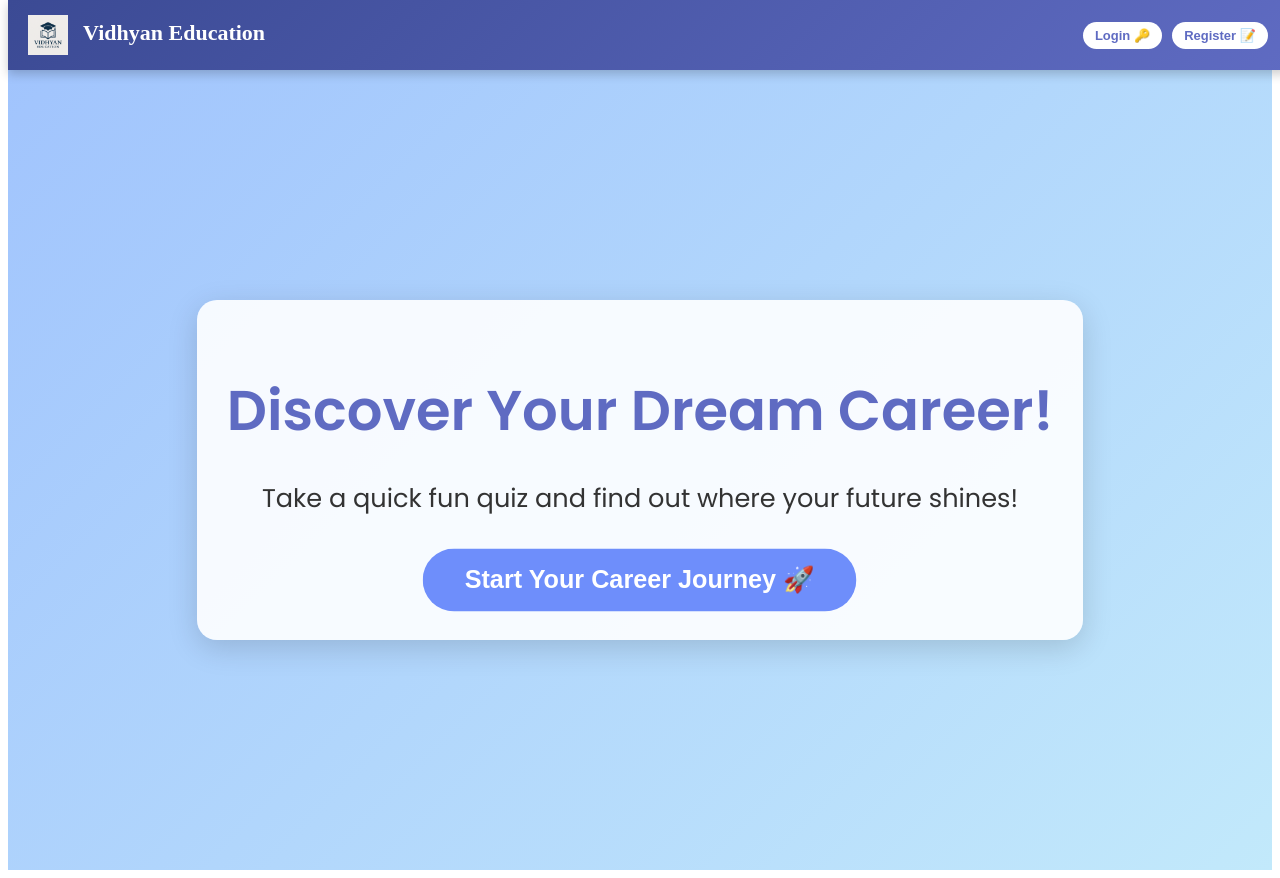
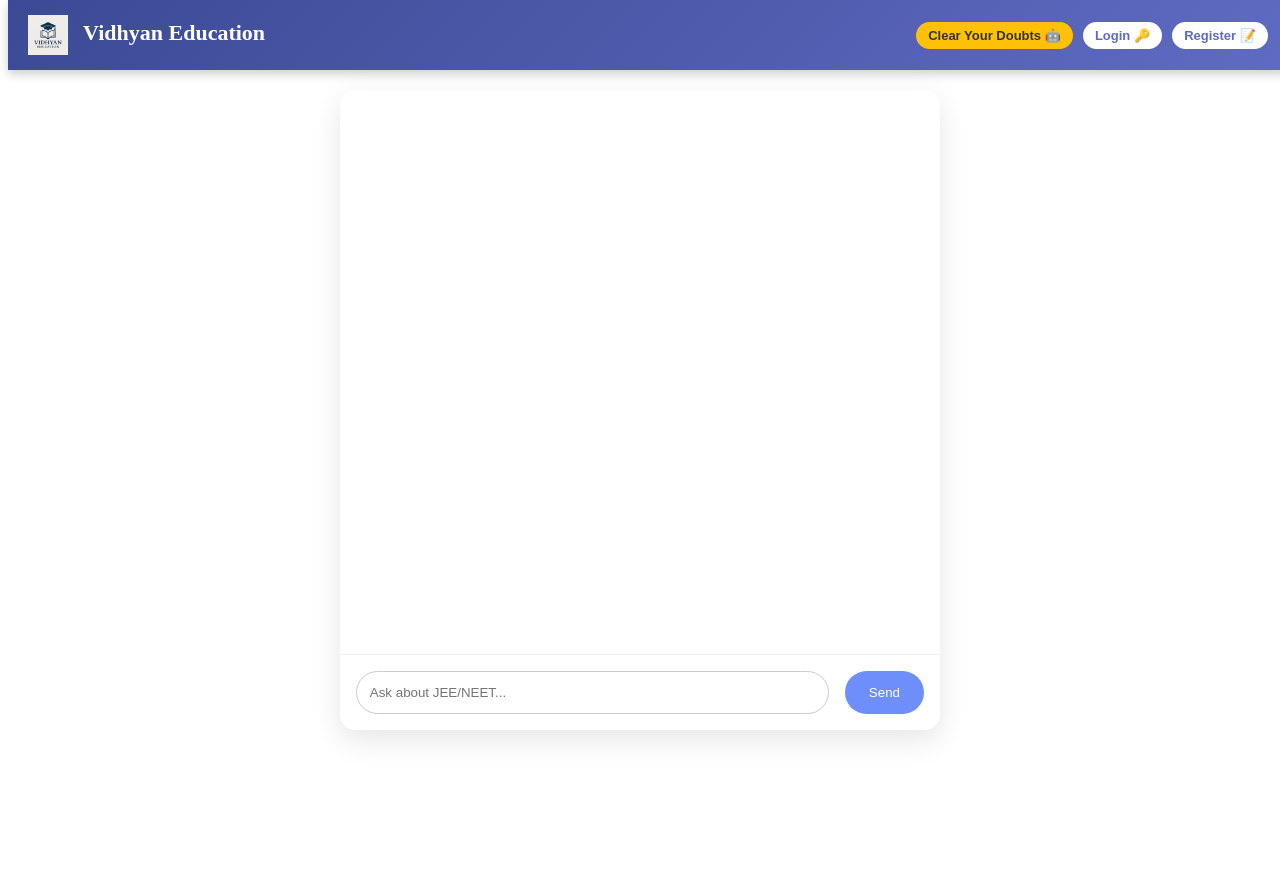
Before and after one commit to Hri-tha/Vidhyan-Education-Frontend, an Angular app: page /chatbot in a window 1280 px wide. Before the commit this address led to /. After the commit the page ends 800 px from the top, so only its background shows below. Built offline with nearby package versions, Linux system fonts and the light colour scheme.

Commit message:
Added chatbot

```diff
--- /dev/null
+++ b/src/app/chat.service.ts
@@ -0,0 +1,34 @@
+import { HttpClient } from '@angular/common/http';
+import { Injectable } from '@angular/core';
+
+@Injectable({
+  providedIn: 'root'
+})
+export class ChatService {
+
+  constructor(private http: HttpClient) {}
+
+  // askQuestion(question: string) {
+  //   return this.http.post<{ answer: string }>('https://vidhyan-education-backend.onrender.com/api/chat', { question });
+  // }
+
+  // askQuestion(question: string) {
+  //   return this.http.post<{ answer: string }>('http://localhost:3000/api/chat', { question });
+  // }
+
+  // chat.service.ts
+askQuestion(question: string) {
+  return this.http.post<{ answer: string }>('http://localhost:3000/api/chat', {
+    question
+  });
+}
+
+// Add admin methods
+getAllFAQs() {
+  return this.http.get<any[]>('http://localhost:3000/api/faqs');
+}
+
+addFAQ(newFAQ: any) {
+  return this.http.post('http://localhost:3000/api/faqs', newFAQ);
+}
+}
--- /dev/null
+++ b/src/app/chatbot/chatbot.component.html
@@ -0,0 +1,12 @@
+<div class="chat-container">
+    <div class="messages">
+      <div *ngFor="let message of messages" [ngClass]="message.sender">
+        {{ message.text }}
+      </div>
+    </div>
+
+    <div class="input-area">
+      <input [(ngModel)]="userInput" (keyup.enter)="sendMessage()" placeholder="Ask about JEE/NEET..." />
+      <button (click)="sendMessage()">Send</button>
+    </div>
+  </div>
--- /dev/null
+++ b/src/app/chatbot/chatbot.component.scss
@@ -0,0 +1,54 @@
+.chat-container {
+    width: 100%;
+    max-width: 600px;
+    height: 80vh;
+    background: white;
+    margin: 100px auto 5rem;
+    margin: 2rem auto;
+    margin-top: 90px;
+    border-radius: 15px;
+    display: flex;
+    flex-direction: column;
+    box-shadow: 0px 10px 30px rgba(0, 0, 0, 0.1);
+  }
+
+  .messages {
+    flex: 1;
+    overflow-y: auto;
+    padding: 1rem;
+  }
+
+  .user {
+    text-align: right;
+    margin-bottom: 10px;
+    color: blue;
+  }
+
+  .bot {
+    text-align: left;
+    margin-bottom: 10px;
+    color: green;
+  }
+
+  .input-area {
+    display: flex;
+    padding: 1rem;
+    border-top: 1px solid #eee;
+  }
+
+  input {
+    flex: 1;
+    padding: 0.8rem;
+    border-radius: 30px;
+    border: 1px solid #ccc;
+    margin-right: 1rem;
+  }
+
+  button {
+    background: #6e8efb;
+    color: white;
+    padding: 0.8rem 1.5rem;
+    border-radius: 30px;
+    border: none;
+    cursor: pointer;
+  }
--- /dev/null
+++ b/src/app/chatbot/chatbot.component.ts
@@ -0,0 +1,29 @@
+import { Component } from '@angular/core';
+import { ChatService } from '../chat.service';
+import { CommonModule } from '@angular/common';
+import { FormsModule } from '@angular/forms'; // ✅ ADD THIS
+
+@Component({
+  selector: 'app-chatbot',
+  templateUrl: './chatbot.component.html',
+  styleUrls: ['./chatbot.component.scss'],
+  standalone: true, // ✅ since you're using `imports`
+  imports: [CommonModule, FormsModule] // ✅ ADD FormsModule here
+})
+export class ChatbotComponent {
+  userInput: string = '';
+  messages: { sender: 'user' | 'bot', text: string }[] = [];
+
+  constructor(private chatService: ChatService) {}
+
+  sendMessage() {
+    if (!this.userInput.trim()) return;
+
+    this.messages.push({ sender: 'user', text: this.userInput });
+
+    this.chatService.askQuestion(this.userInput).subscribe(response => {
+      this.messages.push({ sender: 'bot', text: response.answer });
+      this.userInput = '';
+    });
+  }
+}
--- a/src/app/navbar/navbar.component.html
+++ b/src/app/navbar/navbar.component.html
@@ -7,6 +7,8 @@
     </div>
 
     <div class="nav-buttons">
+      <button class="chatbot-btn" routerLink="/chatbot">Clear Your Doubts 🤖</button>
+
       <ng-container *ngIf="authService.currentUser | async as user; else guest">
         <div class="user-info">
           <img src="Avatar.png" alt="Profile" class="profile-pic">
--- a/src/app/navbar/navbar.component.scss
+++ b/src/app/navbar/navbar.component.scss
@@ -78,3 +78,21 @@ body, html {
     border-radius: 50%;
     object-fit: cover;
 }
+
+.chatbot-btn {
+    background: #ffc107; /* Yellowish color to make it stand out */
+    color: #333;
+    border: none;
+    padding: 6px 12px;
+    font-weight: bold;
+    border-radius: 20px;
+    cursor: pointer;
+    transition: background 0.3s, color 0.3s;
+    font-size: 13px;
+    white-space: nowrap;
+}
+
+.chatbot-btn:hover {
+    background: #e0a800;
+    color: white;
+}
```
Also changed, not shown: src/app/app.routes.ts (+2 -27 lines), 1 other file (tests, documents, lock files or other folders).
